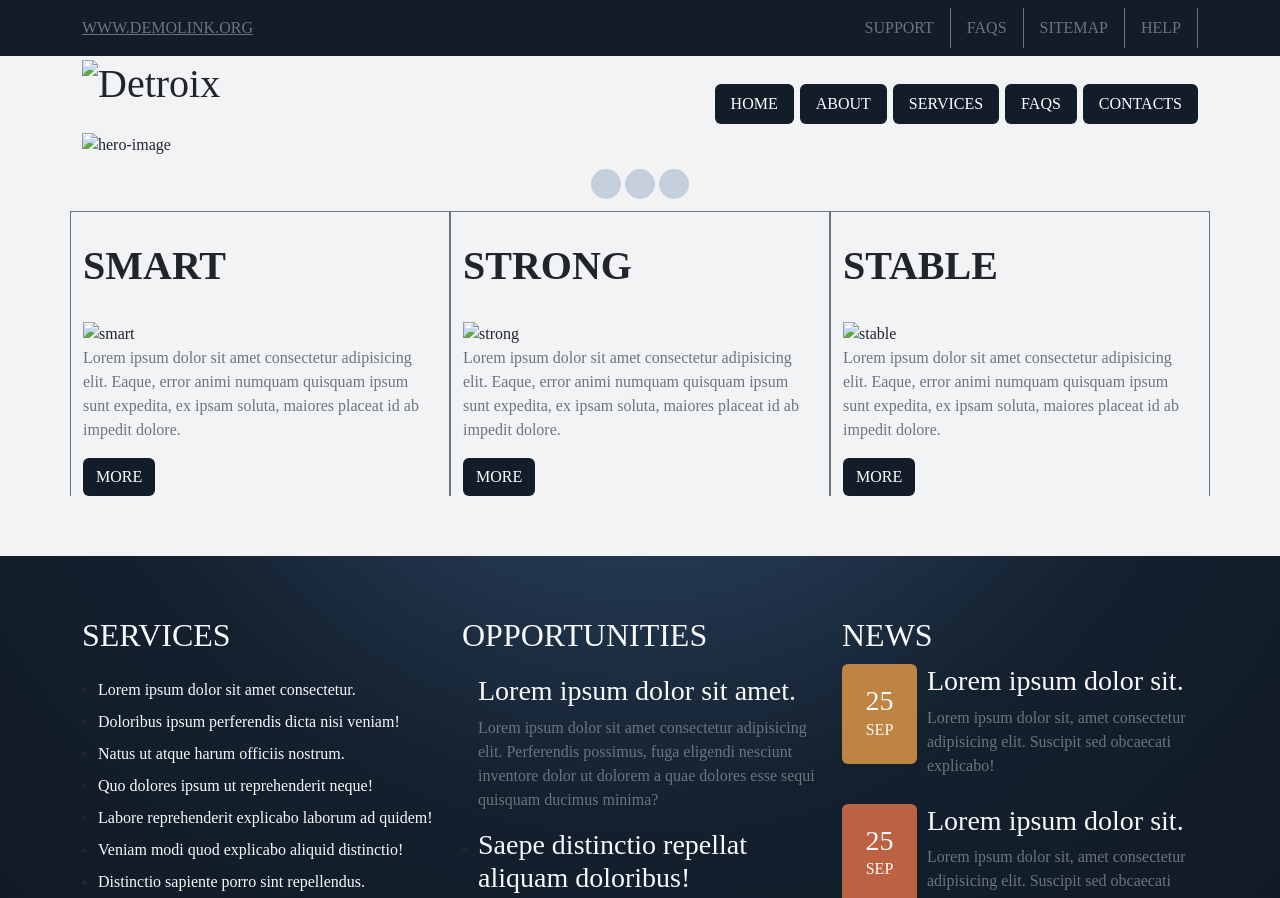
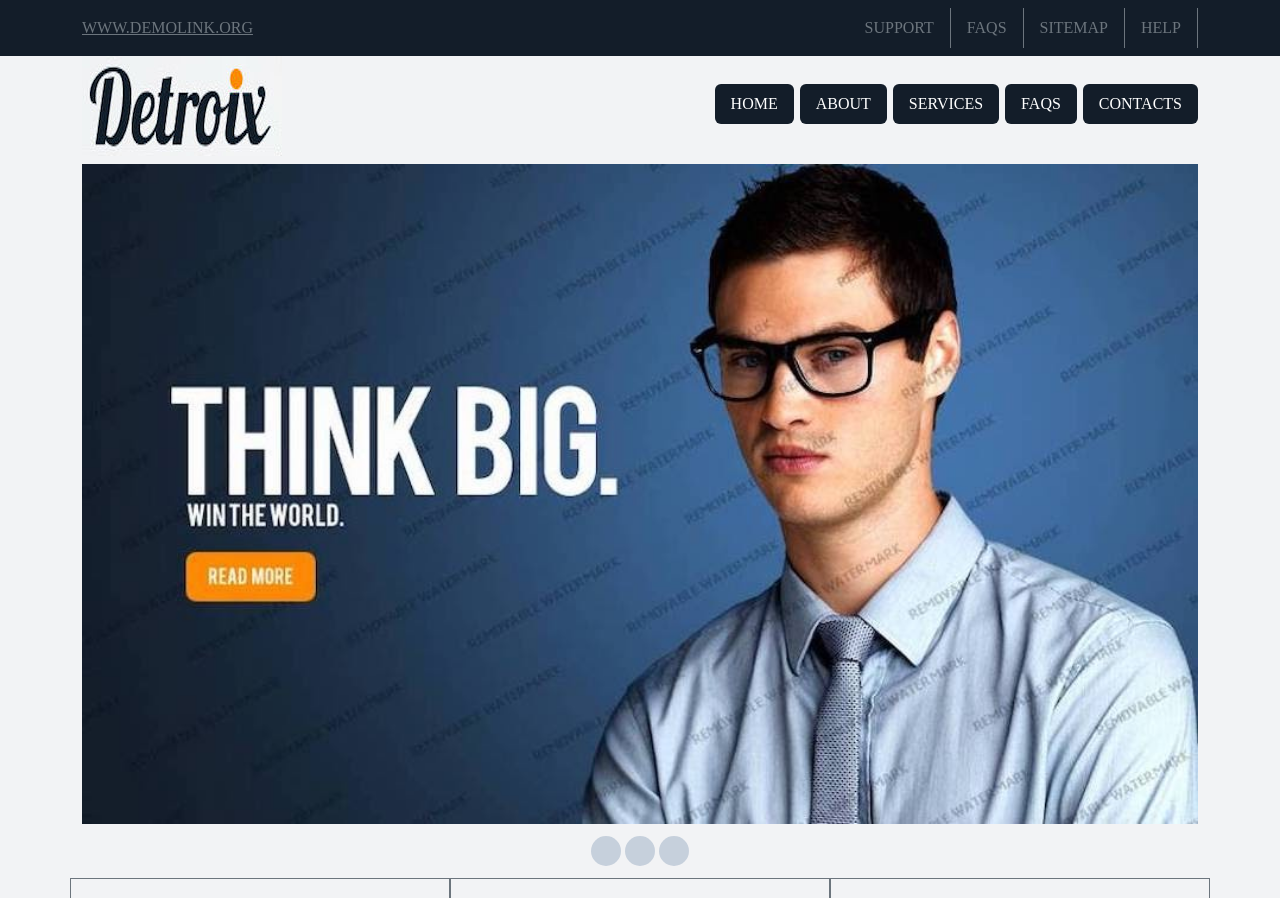
Before and after one commit to Titti12/Detroix, a plain HTML site: page index.html in a window 1280 px wide. Shown: the top 898 px of the page. Drawn offline with nearby package versions, Linux system fonts and the light colour scheme.

Commit message:
made changes

```diff
--- a/index.html
+++ b/index.html
@@ -41,7 +41,7 @@
          <div class="container">
             <div class="row">
                <div class="col-12 col-md-4 text-center text-md-start">
-                  <h1 class="main-header"><img src="/tm/logo.jpg" alt="Detroix" class="img-fluid"></h1>
+                  <h1 class="main-header"><img src="./media/logo.jpg" alt="Detroix" class="img-fluid"></h1>
                </div>
                <div class="col-12 col-md-8 ">
                   <nav class="navbar justify-content-center justify-content-md-end bottom-nav">
@@ -74,7 +74,7 @@
          <div class="container">
             <div class="row">
                <div class="col-12">
-                  <img src="/tm/hero-image.jpg" alt="hero-image" class="img-fluid w-100">
+                  <img src="./media/hero-image.jpg" alt="hero-image" class="img-fluid w-100">
                </div>
                <div class="col-12">
                   <div class="sliders d-flex justify-content-center">
@@ -96,13 +96,13 @@
             <div class="row">
                <div class="col-12 col-md-4 main-content">
                   <h2 class="h1 text-uppercase fw-bold">Smart</h2>
-                  <img src="/tm/smart.jpg" alt="smart" class="img-fluid w-100">
+                  <img src="./media/smart.jpg" alt="smart" class="img-fluid w-100">
                   <p class="main-text text-muted">Lorem ipsum dolor sit amet consectetur adipisicing elit. Eaque, error animi numquam quisquam ipsum sunt expedita, ex ipsam soluta, maiores placeat id ab impedit dolore.</p>
                   <button class="btn text-uppercase my-btn">more</button>
                </div>
                <div class="col-12 col-md-4 main-content">
                   <h2 class="h1 text-uppercase fw-bold">strong</h2>
-                  <img src="/tm/strong.jpg" alt="strong" class="img-fluid">
+                  <img src="./media/strong.jpg" alt="strong" class="img-fluid">
                   <p class="main-text text-muted">Lorem ipsum dolor sit amet consectetur adipisicing elit. Eaque, error animi numquam
                      quisquam ipsum sunt expedita, ex ipsam soluta, maiores placeat id ab impedit dolore.</p>
                   <button class="btn text-uppercase my-btn">more</button>
@@ -110,7 +110,7 @@
                </div>
                <div class="col-12 col-md-4 main-content">
                   <h2 class="h1 text-uppercase fw-bold">stable</h2>
-                  <img src="/tm/stable.jpg" alt="stable" class="img-fluid">
+                  <img src="./media/stable.jpg" alt="stable" class="img-fluid">
                   <p class="main-text text-muted">Lorem ipsum dolor sit amet consectetur adipisicing elit. Eaque, error animi numquam
                      quisquam ipsum sunt expedita, ex ipsam soluta, maiores placeat id ab impedit dolore.</p>
                   <button class="btn text-uppercase my-btn">more</button>
```
Also changed, not shown: media/hero-image.jpg (added), media/logo.jpg (added), media/smart.jpg (added), media/stable.jpg (added), media/strong.jpg (added), 2 other files.
